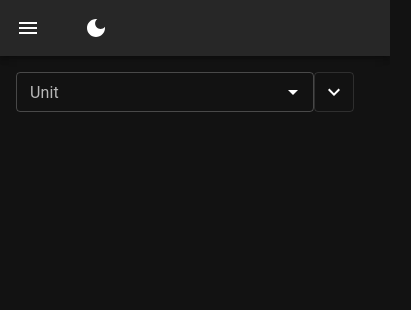
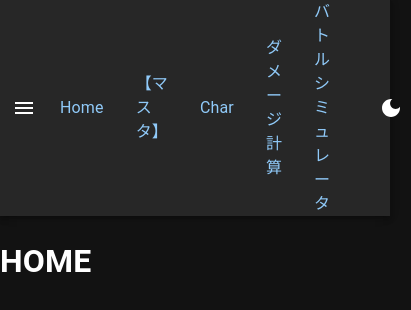
Before and after one commit to k0d1k-65/ae, a React (Create React App) app: page / in a window 390 px wide. Shown: the top 310 px of the page, 411 px wide, since content can reach past the window. Built offline with nearby package versions, Linux system fonts and the light colour scheme.

Commit message:
navigationBarとRouter修正

```diff
--- /dev/null
+++ b/src/App.tsx
@@ -0,0 +1,57 @@
+import React from 'react';
+import { BrowserRouter, Routes, Route } from 'react-router-dom';
+import { createTheme, CssBaseline, ThemeProvider } from '@mui/material';
+import { ThemeColorModeContext } from './common/contexts/ThemeColorModeContext';
+import NavigationBar from './components/NavigationBar';
+
+import Home from './pages/Home';
+import SamplePage1 from "./pages/SamplePage1";
+import UnitBase from './components/unit/UnitBase';
+import NotFound from "./pages/NotFound";
+import { AppLinks } from './common/constants/AppLinks';
+
+function App() {
+  const [themeColor, setThemeColor] = React.useState<'light' | 'dark'>('dark');
+
+  const theme = createTheme({
+    palette: {
+      mode: themeColor,
+    },
+  });
+
+  const handler = React.useMemo(
+    () => ({
+      toggleThemeColor: () => {
+        setThemeColor((prevMode) => (prevMode === 'light' ? 'dark' : 'light'));
+      },
+    }),
+    [],
+  );
+
+  return (
+    <ThemeProvider theme={theme}>
+      <BrowserRouter>
+
+        {/* MUI css */}
+        <CssBaseline />
+
+        <ThemeColorModeContext.Provider value={handler}>
+          <NavigationBar />
+        </ThemeColorModeContext.Provider>
+
+        <Routes>
+          <Route index element={<Home />} />
+          <Route path={AppLinks.master.path} element={<SamplePage1 />} />
+          <Route path={AppLinks.units.path} element={<SamplePage1 />} />
+          <Route path={AppLinks.damageCalc.path} element={<SamplePage1 />} />
+          <Route path={AppLinks.battleCalc.path} element={<SamplePage1 />} />
+          <Route path="/sample" element={<UnitBase />} />
+          <Route path="*" element={<NotFound />} />
+        </Routes>
+
+      </BrowserRouter>
+    </ThemeProvider>
+  );
+}
+
+export default App;
--- a/src/RouterConfig.tsx
+++ /dev/null
@@ -1,20 +0,0 @@
-import { BrowserRouter, Routes, Route } from "react-router-dom";
-import App from "./pages/App";
-import SamplePage1 from "./pages/SamplePage1";
-import NotFound from "./pages/NotFound";
-
-function RouterConfig() {
-  return (
-    <>
-      <BrowserRouter>
-        <Routes>
-          <Route index element={<App />} />
-          <Route path="page1" element={<SamplePage1 />} />
-          <Route path="*" element={<NotFound />} />
-        </Routes>
-      </BrowserRouter>
-    </>
-  );
-}
-
-export default RouterConfig;
--- /dev/null
+++ b/src/common/constants/AppLinks.ts
@@ -0,0 +1,22 @@
+export const AppLinks = {
+  home: {
+    path: "/",
+    name: "Home",
+  },
+  master: {
+    path: "/unit/master",
+    name: "【マスタ】",
+  },
+  units: {
+    path: "/unit/skill",
+    name: "Char",
+  },
+  damageCalc: {
+    path: "/sim/damage",
+    name: "ダメージ計算",
+  },
+  battleCalc: {
+    path: "/sim/battle",
+    name: "バトルシミュレータ",
+  },
+};
--- a/src/components/NavigationBar.tsx
+++ b/src/components/NavigationBar.tsx
@@ -1,34 +1,91 @@
-import * as React from 'react';
-import IconButton from '@mui/material/IconButton';
-import Box from '@mui/material/Box';
-import { useTheme, ThemeProvider, createTheme } from '@mui/material/styles';
+import React, { useState } from "react";
+import { useTheme, styled } from '@mui/material/styles';
 import LightMode from '@mui/icons-material/LightMode';
 import DarkMode from '@mui/icons-material/DarkMode';
-import { AppBar, Toolbar } from '@mui/material';
+import {
+  AppBar,
+  Box,
+  Toolbar,
+  IconButton,
+  Drawer,
+  List,
+  ListItem,
+  ListItemText,
+} from '@mui/material';
 import MenuIcon from '@mui/icons-material/Menu';
 import { ThemeColorModeContext } from '../common/contexts/ThemeColorModeContext';
+import { Link } from 'react-router-dom';
+import { AppLinks } from "../common/constants/AppLinks";
 
-export function NavigationBar() {
+const NavigationBar = () => {
   const theme = useTheme();
   const colorMode = React.useContext(ThemeColorModeContext);
+
+  const CusMenuButton = styled(IconButton)(({theme}) => ({
+    marginRight: theme.spacing(2),
+    [theme.breakpoints.up("md")]: {
+      display: "none",
+    },
+  }));
+
+  const [open, setOpen] = useState(false);
+
+  const handleDrawerOpen = () => {
+    setOpen(true);
+  };
+
+  const handleDrawerClose = () => {
+    setOpen(false);
+  };
+
+  const drawerItems = (
+    <div>
+    </div>
+  );
+
   return (
+    <>
       <AppBar position="static">
         <Toolbar>
-        <IconButton
-          size="large"
+
+          {/* ハンバーガーメニュー */}
+          <CusMenuButton
             edge="start"
             color="inherit"
             aria-label="menu"
-          sx={{ mr: 2 }}
+            onClick={handleDrawerOpen}
           >
             <MenuIcon />
-        </IconButton>
+          </CusMenuButton>
 
+          <Box
+            flex={1}
+            display={"flex"}
+            alignItems={"center"}
+            justifyContent={"flex-end"}
+          >
+            {Object.entries(AppLinks).map(([key, link]) => (
+              <Link to={link.path} style={{
+                marginRight: "2rem",
+                color: "#90caf9",
+                textDecoration: "none",
+              }}>{link.name}</Link>
+            ))}
+
+            {/* テーマ切り替え */}
             <IconButton sx={{ ml: 1 }} onClick={colorMode.toggleThemeColor} color="inherit">
               {theme.palette.mode === 'light' ? <LightMode /> : <DarkMode />}
             </IconButton>
-
+          </Box>
         </Toolbar>
       </AppBar>
+
+      {/* メニュー */}
+      <Drawer anchor="left" open={open} onClose={handleDrawerClose}>
+        {drawerItems}
+      </Drawer>
+    </>
   );
-}
+};
+
+export default NavigationBar;
--- a/src/index.tsx
+++ b/src/index.tsx
@@ -1,12 +1,12 @@
 import React from 'react';
 import ReactDOM from 'react-dom';
 import './index.css';
-import RouterConfig from './RouterConfig';
 import reportWebVitals from './reportWebVitals';
+import App from './App';
 
 ReactDOM.render((
     <React.StrictMode>
-      <RouterConfig />
+      <App />
     </React.StrictMode>
   ),
   document.getElementById('root')
--- a/src/pages/App.tsx
+++ /dev/null
@@ -1,40 +0,0 @@
-import React from 'react';
-import logo from './logo.svg';
-import './App.css';
-import { createTheme, CssBaseline, ThemeProvider } from '@mui/material';
-import { ThemeColorModeContext } from '../common/contexts/ThemeColorModeContext';
-import { NavigationBar } from '../components/NavigationBar';
-import UnitBase from '../components/unit/UnitBase';
-
-function App() {
-  const [themeColor, setThemeColor] = React.useState<'light' | 'dark'>('dark');
-  const theme = createTheme({
-    palette: {
-      mode: themeColor,
-    },
-  });
-
-  const handler = React.useMemo(
-    () => ({
-      toggleThemeColor: () => {
-        setThemeColor((prevMode) => (prevMode === 'light' ? 'dark' : 'light'));
-      },
-    }),
-    [],
-  );
-
-  return (
-    // navバー
-      <ThemeProvider theme={theme}>
-        <CssBaseline />
-
-        <ThemeColorModeContext.Provider value={handler}>
-          <NavigationBar />
-        </ThemeColorModeContext.Provider>
-
-        <UnitBase />
-      </ThemeProvider>
-  );
-}
-
-export default App;
--- /dev/null
+++ b/src/pages/Home.tsx
@@ -0,0 +1,7 @@
+export default function Home() {
+  return (
+    <>
+      <h1>HOME</h1>
+    </>
+  );
+}
```
Also changed, not shown: src/App.css (renamed from src/pages/App.css), 1 other file (tests, documents, lock files or other folders). Lines whose indentation alone changed are shown as unchanged.
